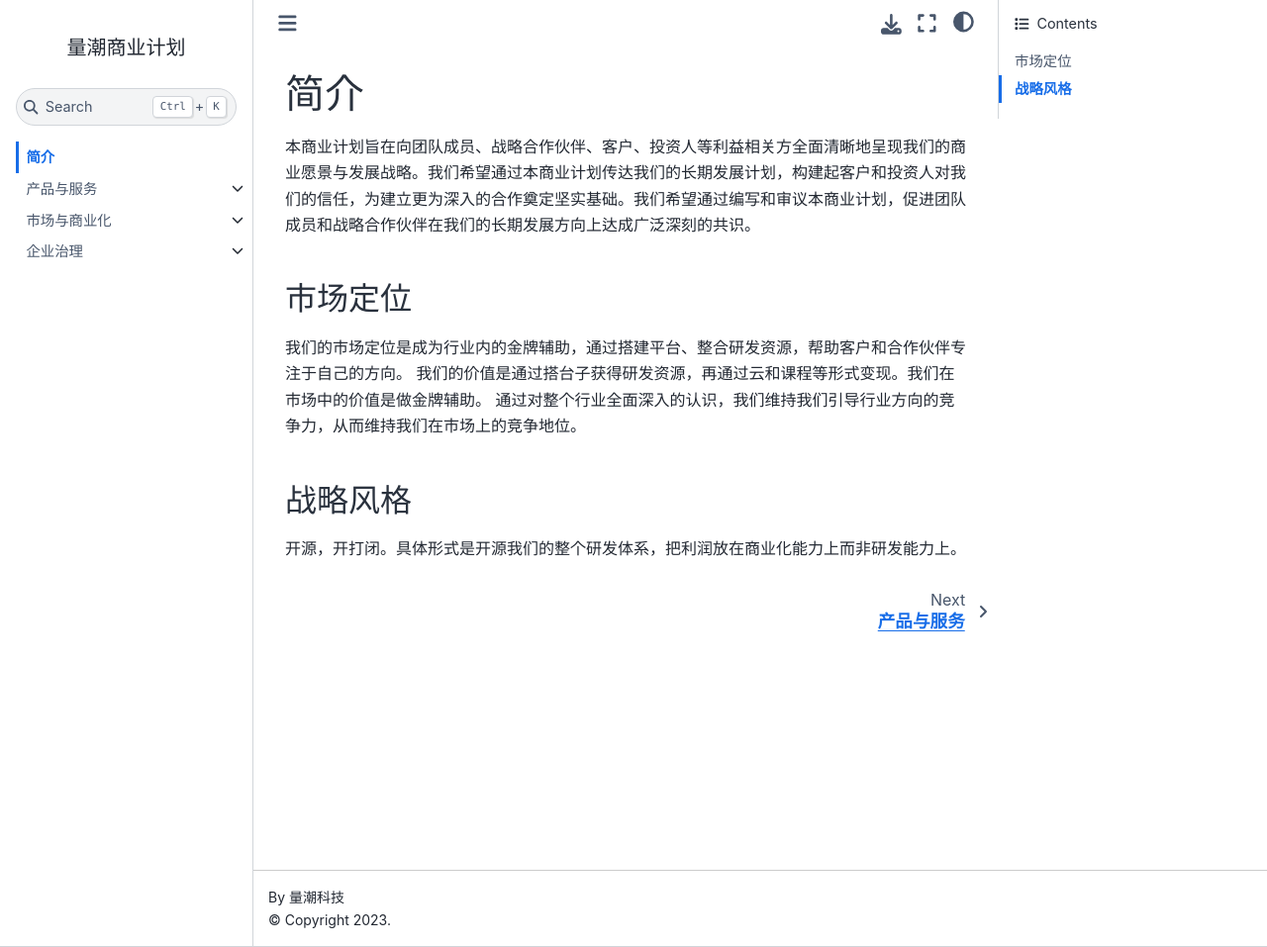
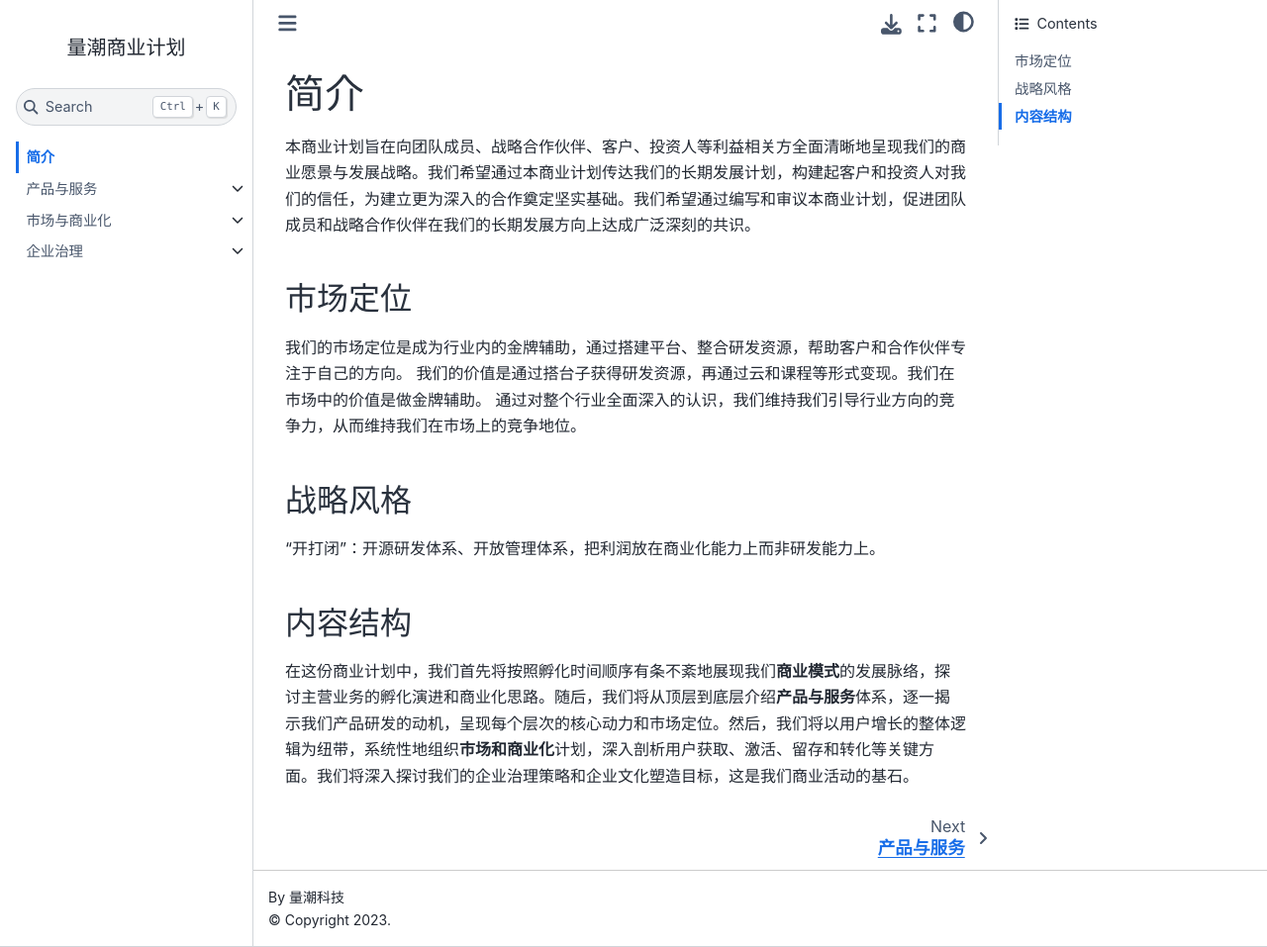
Before and after one commit to quanttide/quanttide-business-plan-of-readme, a Jupyter Book: the page built from index.md, in a window 1280 px wide and 957 px high. Shown: the whole window at 99% size. Built offline with Jupyter Book 1.0.4 settings and Sphinx 7.4.7 and the Sphinx Book theme 1.1.4, drawn with Linux system fonts in a browser that asks for light colours; pages that are not in the unit, such as notebooks, are missing from menus.

Commit message:
feat: 改进简介表述

```diff
--- a/index.md
+++ b/index.md
@@ -10,4 +10,8 @@
 
 ## 战略风格
 
-开源，开打闭。具体形式是开源我们的整个研发体系，把利润放在商业化能力上而非研发能力上。
+“开打闭”：开源研发体系、开放管理体系，把利润放在商业化能力上而非研发能力上。
+
+## 内容结构
+
+在这份商业计划中，我们首先将按照孵化时间顺序有条不紊地展现我们**商业模式**的发展脉络，探讨主营业务的孵化演进和商业化思路。随后，我们将从顶层到底层介绍**产品与服务**体系，逐一揭示我们产品研发的动机，呈现每个层次的核心动力和市场定位。然后，我们将以用户增长的整体逻辑为纽带，系统性地组织**市场和商业化**计划，深入剖析用户获取、激活、留存和转化等关键方面。我们将深入探讨我们的企业治理策略和企业文化塑造目标，这是我们商业活动的基石。
```
Also changed, not shown: businesses/qtconsult.md (+1 -1 lines).
